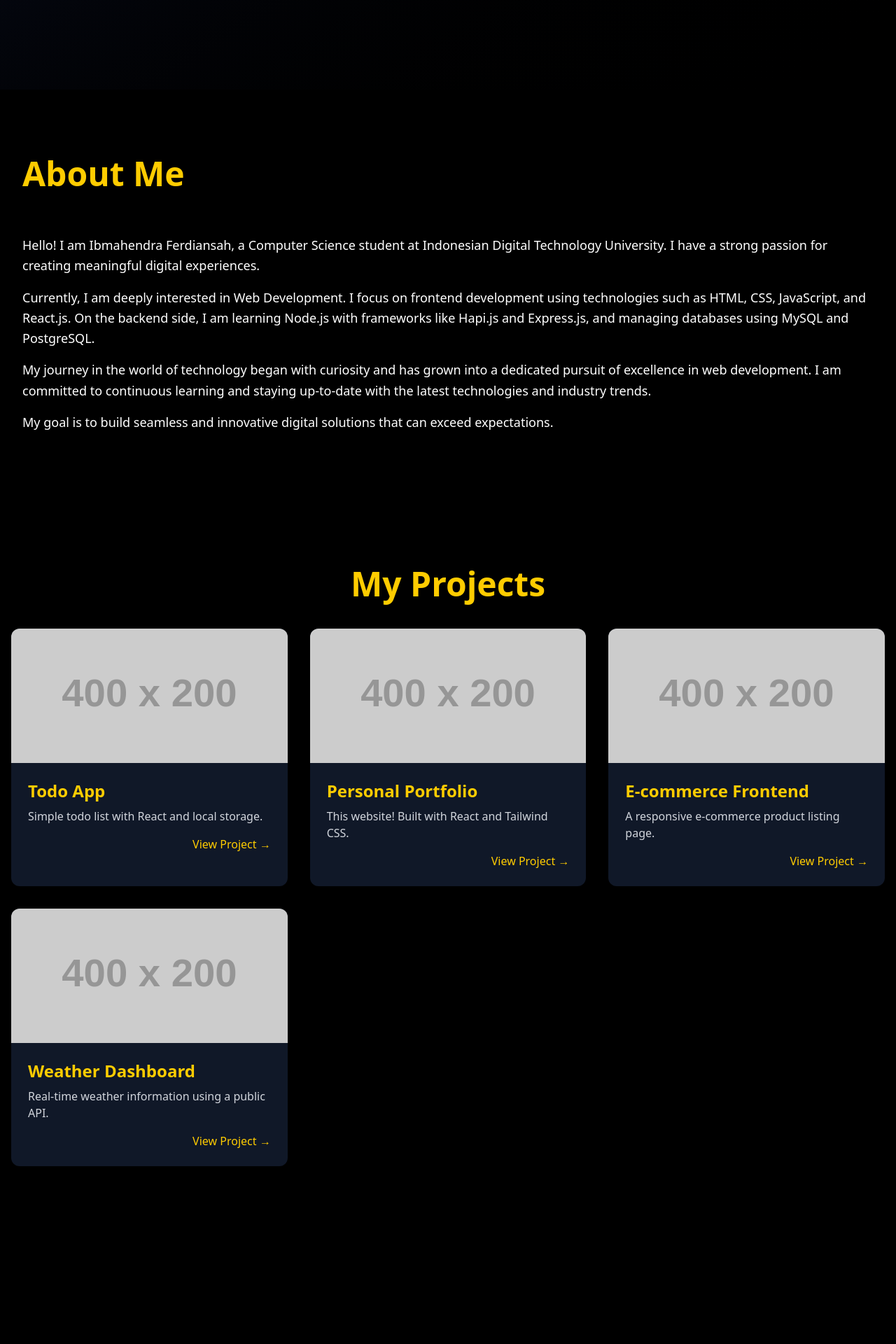
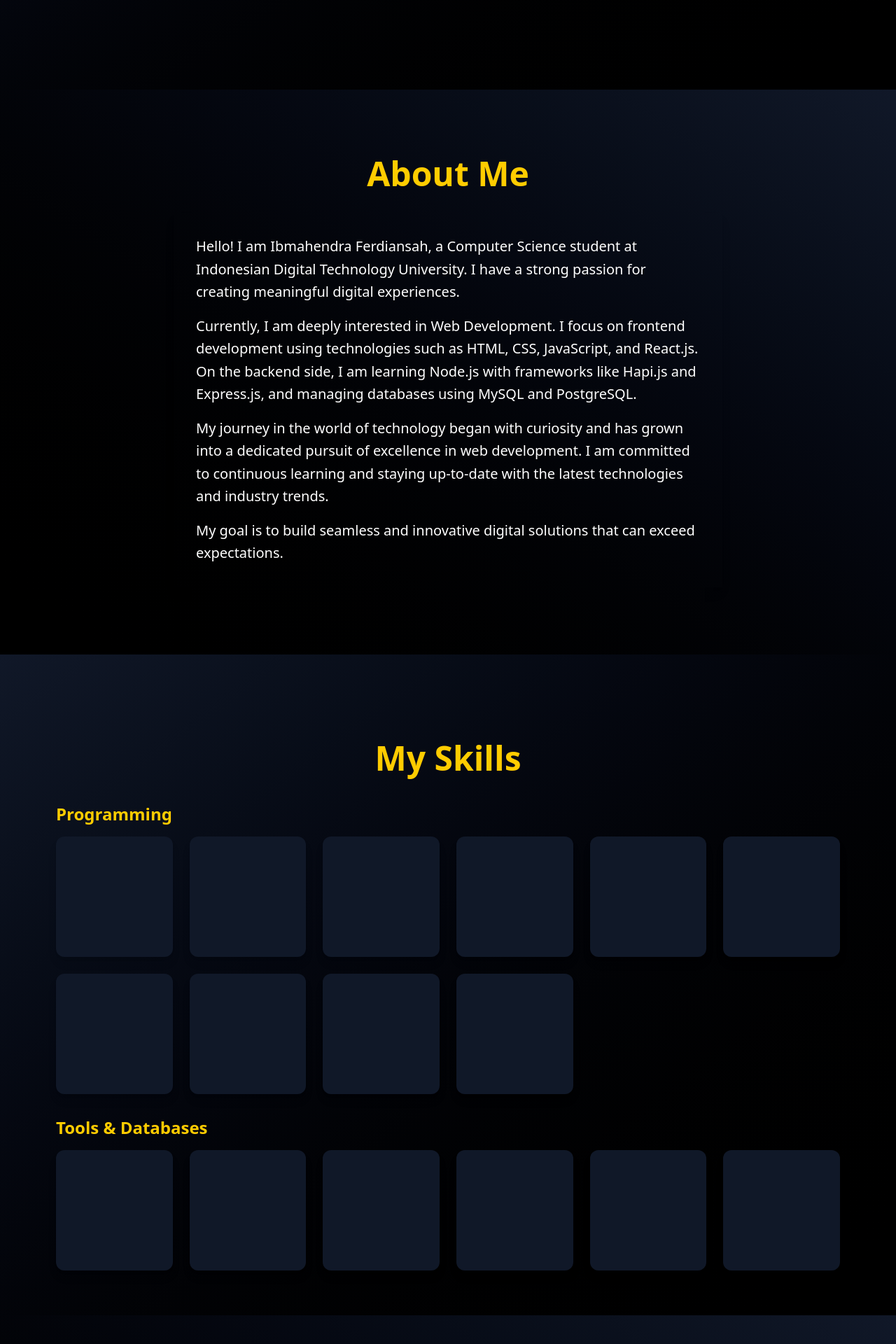
Before and after one commit to Ibmahen/PersonalPortofolio, a React (Vite) app: page / in a window 1280 px wide. Shown: the part 740-2660 px from the top of the page at 70% size. Before the commit the page ends 2470 px from the top, so only its background shows below. Built offline with nearby package versions, Linux system fonts and the light colour scheme.

Commit message:
add skillPage and footer

```diff
--- a/src/App.jsx
+++ b/src/App.jsx
@@ -3,6 +3,8 @@ import Navbar from "./components/Navbar";
 import HomePage from "./pages/HomePage";
 import ProjectPage from "./pages/ProjectPage";
 import AboutPage from "./pages/AboutPage";
+import Footer from "./pages/Footer";
+import SkillPage from "./pages/SkillPage"
 
 function App() {
   return (
@@ -10,7 +12,9 @@ function App() {
       <Navbar />
       <HomePage />
       <AboutPage />
+      <SkillPage />
       <ProjectPage />
+      <Footer />
     </div>
   )
 }
--- a/src/components/Navbar.jsx
+++ b/src/components/Navbar.jsx
@@ -25,6 +25,13 @@ function Navbar() {
             About
           </a>
           <a
+            href="#skills"
+            onClick={() => scrollToSection("skills")}
+            className="hover:text-[#FFCC00] transition duration-300 ease-in-out"
+          >
+            Skill
+          </a>
+          <a
             href="#projects"
             onClick={() => scrollToSection("projects")}
             className="hover:text-[#FFCC00] transition duration-300 ease-in-out"
--- a/src/components/ProjectCard.jsx
+++ b/src/components/ProjectCard.jsx
@@ -4,7 +4,7 @@ export default function ProjectCard({ title, desc, link, image }) {
       href={link}
       target="_blank"
       rel="noreferrer"
-      className="block border-0 rounded-xl overflow-hidden shadow-lg hover:shadow-2xl transition-all duration-300 transform hover:scale-105 bg-gray-900 text-white hover:border-[#FFCC00] hover:border-2 hover:bg-gray-800 ease-in-out"
+      className="block border-gray-900 rounded-xl overflow-hidden shadow-lg hover:shadow-2xl transition-all duration-300 transform hover:scale-105 bg-gray-900 hover:border-[#FFCC00] hover:border-2 hover:bg-gray-800 ease-in-out"
     >
       <img
         src={image}
--- /dev/null
+++ b/src/components/SkillCard.jsx
@@ -0,0 +1,18 @@
+import React from "react";
+
+export default function SkillCard({ name, iconPlaceholder, iconBgGradient }) {
+  return (
+    // Card untuk menampilkan satu skill
+    <div className="flex border-gray-900 flex-col p-4 bg-gray-900 rounded-xl shadow-lg hover:shadow-2xl transition-all duration-300 transform hover:scale-105 hover:border-[#FFCC00] hover:border-2 hover:bg-gray-800 ease-in-out">
+      {/* Lingkaran dengan gradien sebagai latar belakang ikon */}
+      <div
+        className={`w-full h-32 rounded-full flex items-center justify-center mb-3 ${iconBgGradient}`}
+      >
+        {/* Placeholder untuk ikon. Dalam aplikasi nyata, ini akan menjadi komponen ikon SVG/Font Awesome */}
+        <span className="text-3xl font-bold text-white">{iconPlaceholder}</span>
+      </div>
+      {/* Nama skill */}
+      <p className="text-white text-lg font-medium">{name}</p>
+    </div>
+  );
+}
--- a/src/pages/AboutPage.jsx
+++ b/src/pages/AboutPage.jsx
@@ -1,30 +1,30 @@
 export default function About() {
   return (
-    <section id="about" className="py-16 bg-black text-white">
+    <section id="about" className="min-h-screen flex flex-col md:flex-row px-6 py-16 text-white bg-gradient-to-bl from-gray-900 to-black mix-blend-screen">
       <div className="container">
-        <h2 className="text-5xl p-8 font-bold text-[#FFCC00] text-left">
+        <h2 className="text-5xl p-8 font-bold text-[#FFCC00] text-center space-y-6">
           About Me
         </h2>
-        <div className="p-8 shadow-lg mb-8">
-          <p className="text-lg leading-relaxed mb-4">
+        <div className="p-8 shadow-lg mb-8 mx-56">
+          <p className="text-xl leading-relaxed mb-4">
             Hello! I am Ibmahendra Ferdiansah, a Computer Science student at
            Indonesian Digital Technology University. I have a strong passion for
             creating meaningful digital experiences.
           </p>
-          <p className="text-lg leading-relaxed mb-4">
+          <p className="text-xl leading-relaxed mb-4">
             Currently, I am deeply interested in Web Development. I focus on
             frontend development using technologies such as HTML, CSS,
             JavaScript, and React.js. On the backend side, I am learning
             Node.js with frameworks like Hapi.js and Express.js, and
             managing databases using MySQL and PostgreSQL.
           </p>
-          <p className="text-lg leading-relaxed mb-4">
+          <p className="text-xl leading-relaxed mb-4">
             My journey in the world of technology began with curiosity and has
             grown into a dedicated pursuit of excellence in web development. I
             am committed to continuous learning and staying up-to-date with the
             latest technologies and industry trends.
           </p>
-          <p className="text-lg leading-relaxed">
+          <p className="text-xl leading-relaxed">
             My goal is to build seamless and innovative digital solutions that
             can exceed expectations.
           </p>
--- /dev/null
+++ b/src/pages/Footer.jsx
@@ -0,0 +1,16 @@
+import React from 'react';
+
+export default function Footer() {
+  return (
+    <footer className="bg-gray-950 text-white py-8">
+      <div className="container mx-auto px-4 text-center">
+        <p>&copy; {new Date().getFullYear()} Ibmahendra Ferdiansah. All rights reserved.</p>
+        <div className="flex justify-center space-x-4 mt-4">
+          <a href="https://github.com/username" target="_blank" rel="noopener noreferrer" className="text-[#FFCC00] hover:text-yellow-400 transition">GitHub</a>
+          <a href="https://linkedin.com/in/username" target="_blank" rel="noopener noreferrer" className="text-[#FFCC00] hover:text-yellow-400 transition">LinkedIn</a>
+          <a href="mailto:your@email.com" className="text-[#FFCC00] hover:text-yellow-400 transition">Email</a>
+        </div>
+      </div>
+    </footer>
+  );
+}
--- a/src/pages/ProjectPage.jsx
+++ b/src/pages/ProjectPage.jsx
@@ -29,8 +29,8 @@ const projects = [
 
 export default function ProjectsPage() {
   return (
-    <section id="projects" className="py-16">
-      <div className="container mx-auto px-4">
+    <section id="projects" className="min-h-screen flex flex-col md:flex-row px-6 py-16 bg-gradient-to-bl from-gray-900 to-black">
+      <div className="container mx-auto px-4 my-10">
         <h2 className="text-5xl font-bold text-[#FFCC00] text-center mb-10">My Projects</h2>
         <div className="grid grid-cols-1 md:grid-cols-2 lg:grid-cols-3 gap-8">
           {projects.map((p, i) => (
--- /dev/null
+++ b/src/pages/SkillPage.jsx
@@ -0,0 +1,38 @@
+import React from 'react';
+import SkillCard from '../components/SkillCard';
+
+// Data keahlian Anda
+const skillsData = {
+  "Programming": [
+    "HTML5", "CSS3", "JavaScript (ES6+)", "React.js", "Next.js", "Laravel", "Tailwind CSS", "Node.js (Basic)", "RESTful APIs", "Git/GitHub"
+  ],
+  "Tools & Databases": [ // Mengubah nama kategori agar lebih sesuai
+    "VS Code", "NPM/Yarn", "Webpack/Vite", "Firebase (Basic)", "MySQL", "PostgreSQL"
+  ]
+};
+
+export default function SkillPage() {
+  return (
+    <section id="skills" className="min-h-screen flex flex-col md:flex-row px-6 py-16 bg-gradient-to-br from-gray-900 to-black text-white">
+      <div className="container px-4 mx-10">
+        <h2 className="text-5xl font-bold text-[#FFCC00] text-center mb-10 my-15">My Skills</h2>
+
+        {/* Programming */}
+        <h3 className="text-2xl font-semibold mb-4 mt-8 text-[#FFCC00]">Programming</h3>
+        <div className="grid grid-cols-2 md:grid-cols-6 gap-6 mb-8">
+          {skillsData["Programming"].map((skill, idx) => (
+            <SkillCard key={idx} category="Web Development" skills={[skill]} />
+          ))}
+        </div>
+
+        {/* Tools & Databases */}
+        <h3 className="text-2xl font-semibold mb-4 mt-8 text-[#FFCC00]">Tools & Databases</h3>
+        <div className="grid grid-cols-2 md:grid-cols-6 gap-6">
+          {skillsData["Tools & Databases"].map((skill, idx) => (
+            <SkillCard key={idx} category="Tools & Databases" skills={[skill]} />
+          ))}
+        </div>
+      </div>
+    </section>
+  );
+}
```
